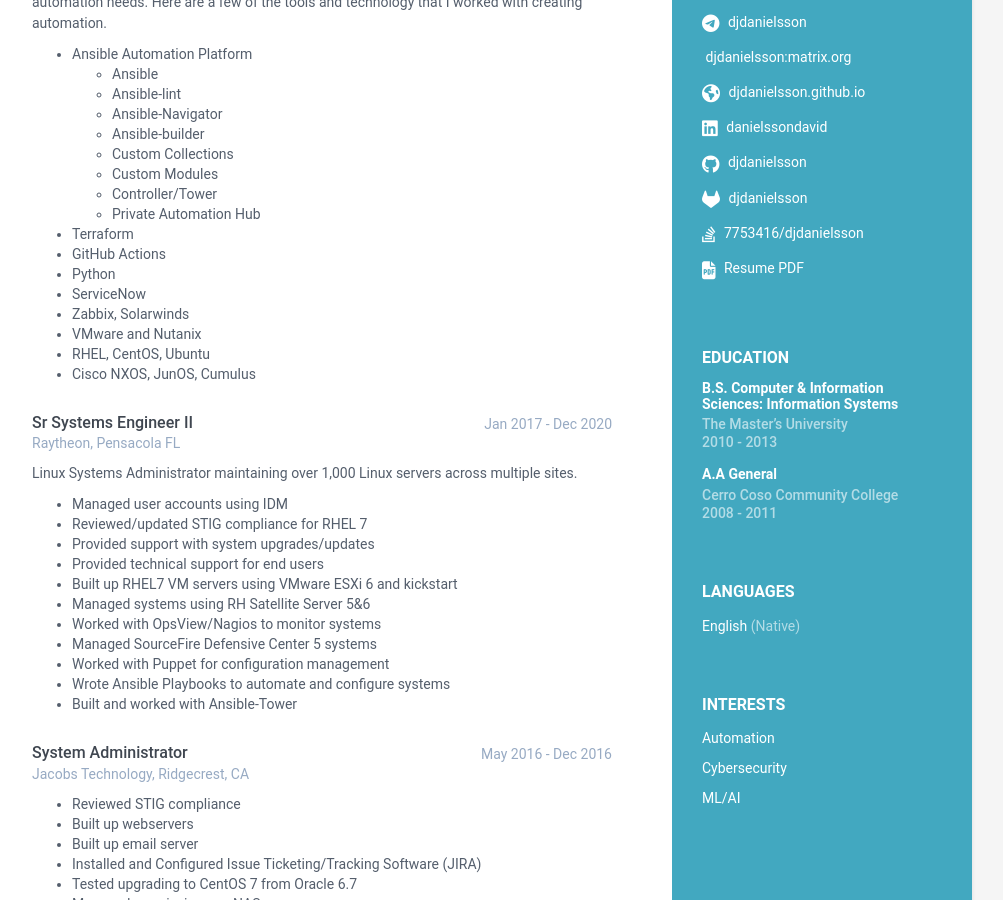
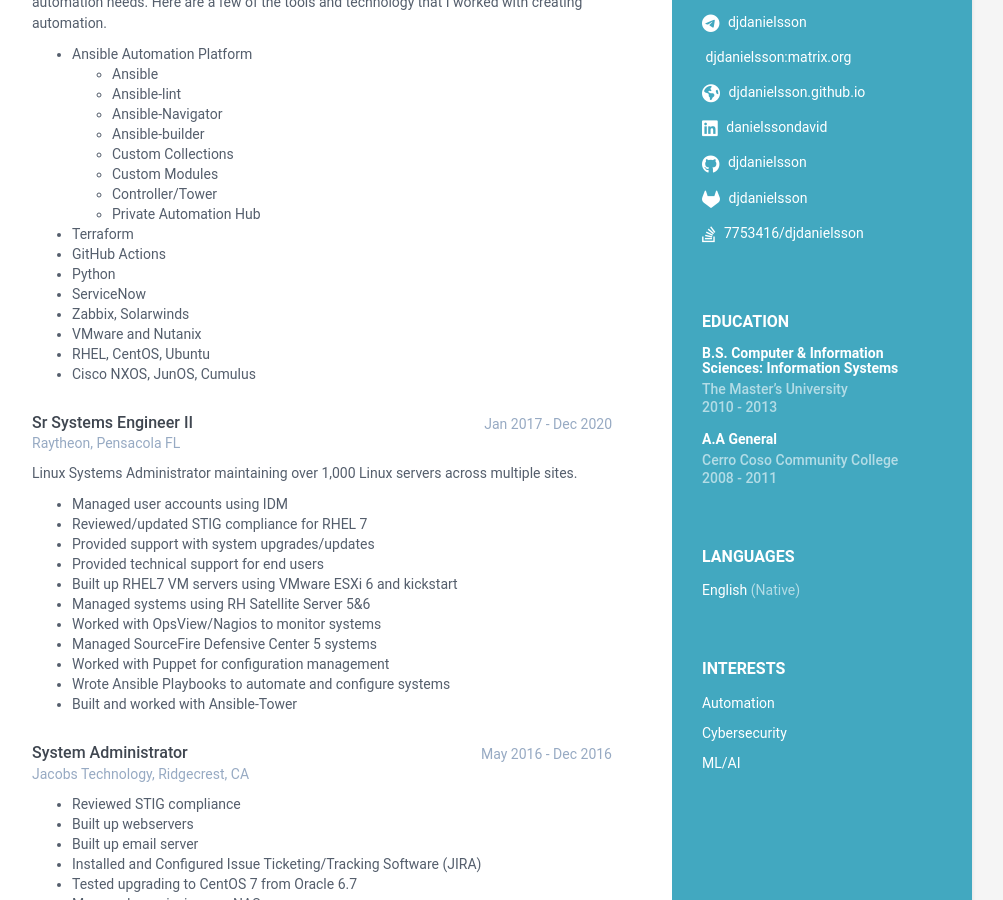
Before and after one commit to djdanielsson/djdanielsson.github.io, a Jekyll site: the page built from index.html, in a window 1280 px wide and 900 px high, scrolled down 392 px. Shown: the whole window, without its empty margins (168-1171 px from the left). Built offline with Jekyll 4.4.1, drawn with Linux system fonts in a browser that asks for light colours; a style sheet for code colours, icons or effects is not loaded.

Commit message:
Update data.yml

```diff
--- a/_data/data.yml
+++ b/_data/data.yml
@@ -28,7 +28,7 @@
     stack-overflow: 7753416/djdanielsson
     codewars:
     goodreads: # Number-Username, e.g. 123456-alandoe
-    pdf: http://www.africau.edu/images/default/sample.pdf
+    pdf: # http://www.africau.edu/images/default/sample.pdf
 
     languages:
       title: Languages
```
